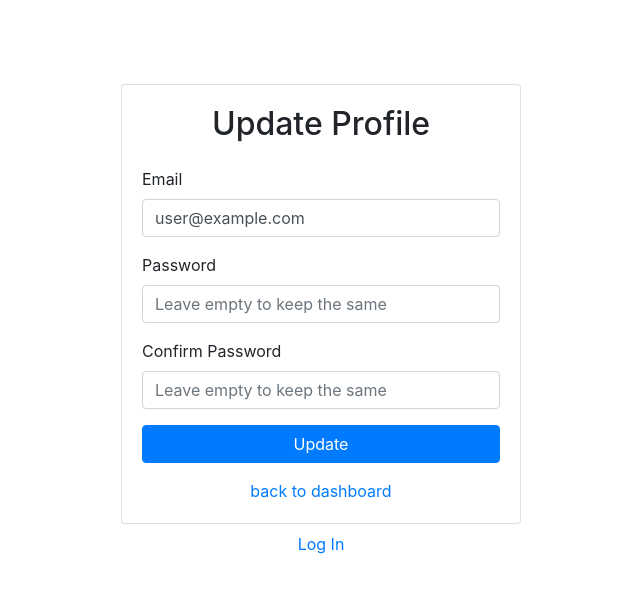
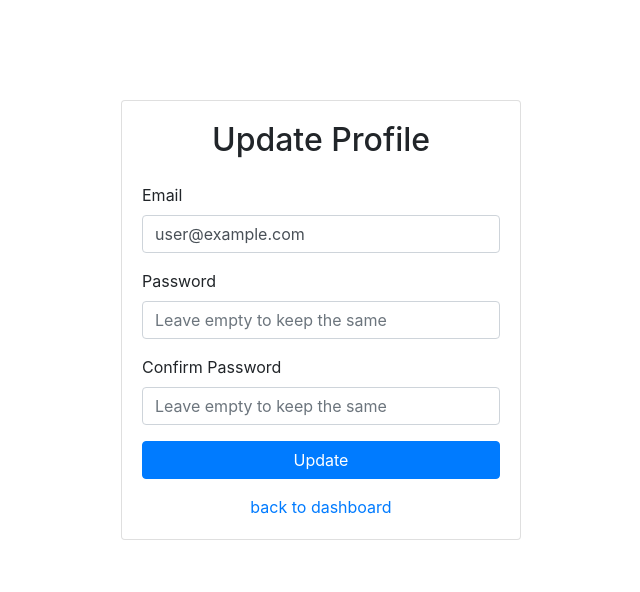
Before and after one commit to Anindya-ctrl/React-plus-Firebase-User-Authentication, a React (Create React App) app: page /update-profile in a window 1280 px wide. Shown: the top 592 px of the page, without its empty margins (319-959 px from the left). Built offline with nearby package versions, Linux system fonts and the light colour scheme; no server answers; sample sign-in values are in the browser's storage; the HTML template or start-up script is replaced by a standard one.

Commit message:
removed login button from update-profile page

```diff
--- a/src/components/UpdateProfile.jsx
+++ b/src/components/UpdateProfile.jsx
@@ -86,10 +86,6 @@ function UpdateProfile() {
                     </div>
                 </Card.Body>
             </Card>
-
-            <div className="w-100 text-center mt-2">
-                <Link to="/login">Log In</Link>
-            </div>
         </>
     );
 }
```
